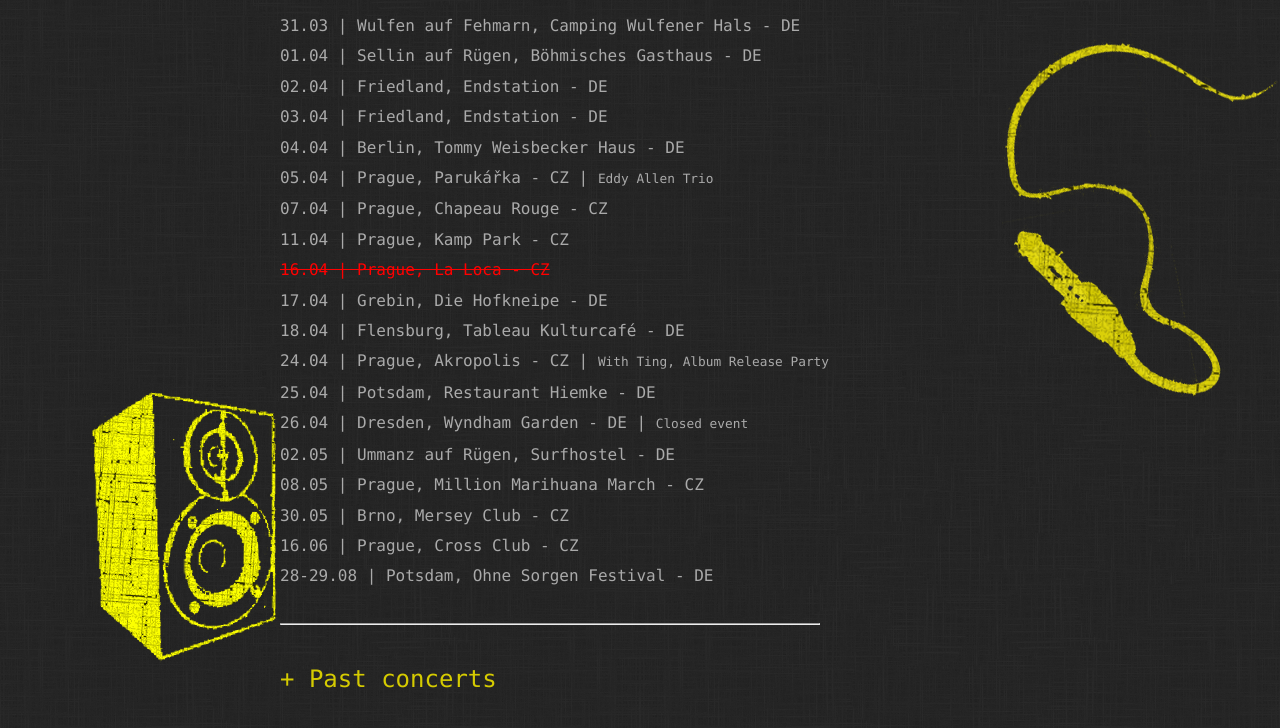
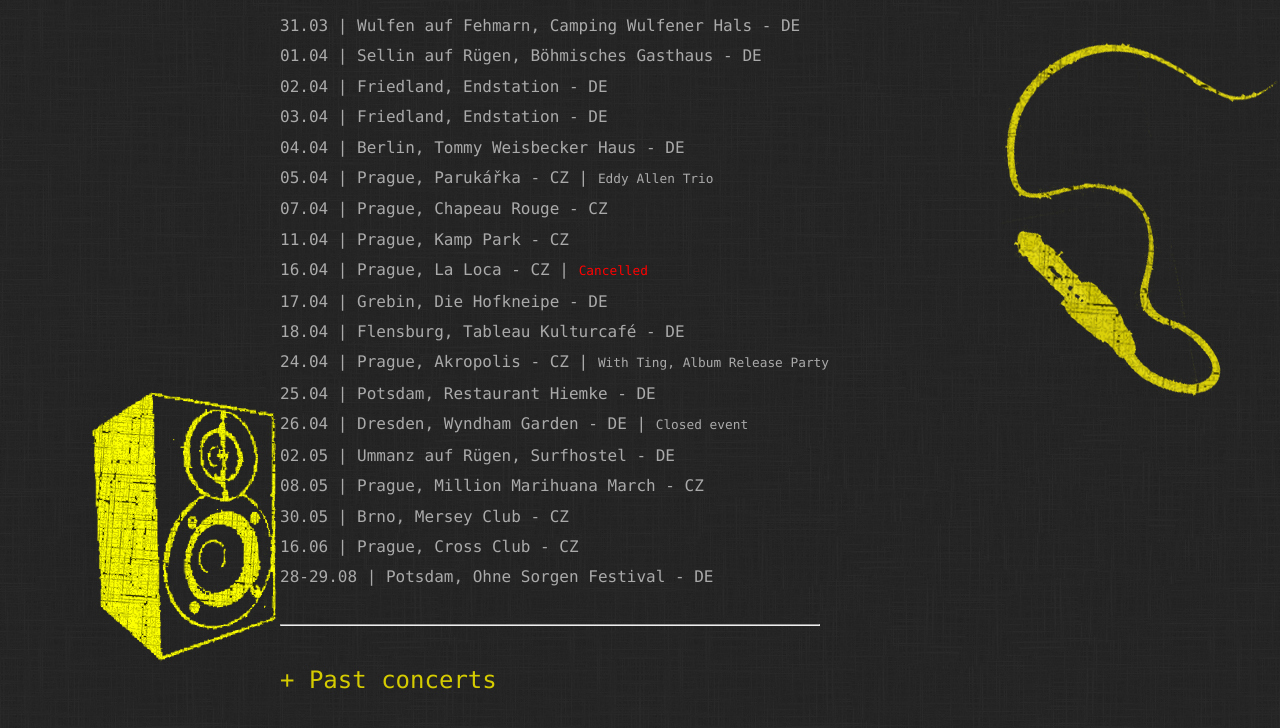
Before and after one commit to cctvallstars/cctvallstars.github.io, a Jekyll site: the page built from shows.html, in a window 1280 px wide and 900 px high, scrolled down 420 px. Shown: the top 728 px of the window. Built offline with Jekyll 4.4.1, drawn with Linux system fonts in a browser that asks for light colours; nearby versions of some CDN libraries.

Commit message:
concert.meta & concert.status formatting and logic

```diff
--- a/_data/concerts.yml
+++ b/_data/concerts.yml
@@ -71,7 +71,7 @@
 
 - concert: 16.04 | Prague, La Loca - CZ
   year: 2015
-  cancelled: true
+  status: Cancelled
 
 - concert: 17.04 | Grebin, Die Hofkneipe - DE
   year: 2015
--- a/shows.html
+++ b/shows.html
@@ -10,12 +10,18 @@ layout: default
 <code>
   {% for concert in site.data.concerts %}
     {% if concert.year >= current_year %}
-    <p style="line-height:.4em; {% if concert.cancelled == true %} text-decoration: line-through; color: #F00{% endif %}">
+    <p style="line-height:.4em;">
       {{ concert.concert }}
 
         {% if concert.meta %}
           | <span style="font-size:80%; {% if concert.meta == 'TBA' %} color:#d5cb01;{% endif %}">{{ concert.meta }}</span>
         {% endif %}
+
+        {% if concert.status %}
+          | <span style="font-size:80%; {% if concert.status == 'Cancelled' %} color: #F00;{% endif %}">{{ concert.status }}</span>
+        {% endif %}
+
+
 
     {% endif %}
   </p>
```
Also changed, not shown: 1 other file.
